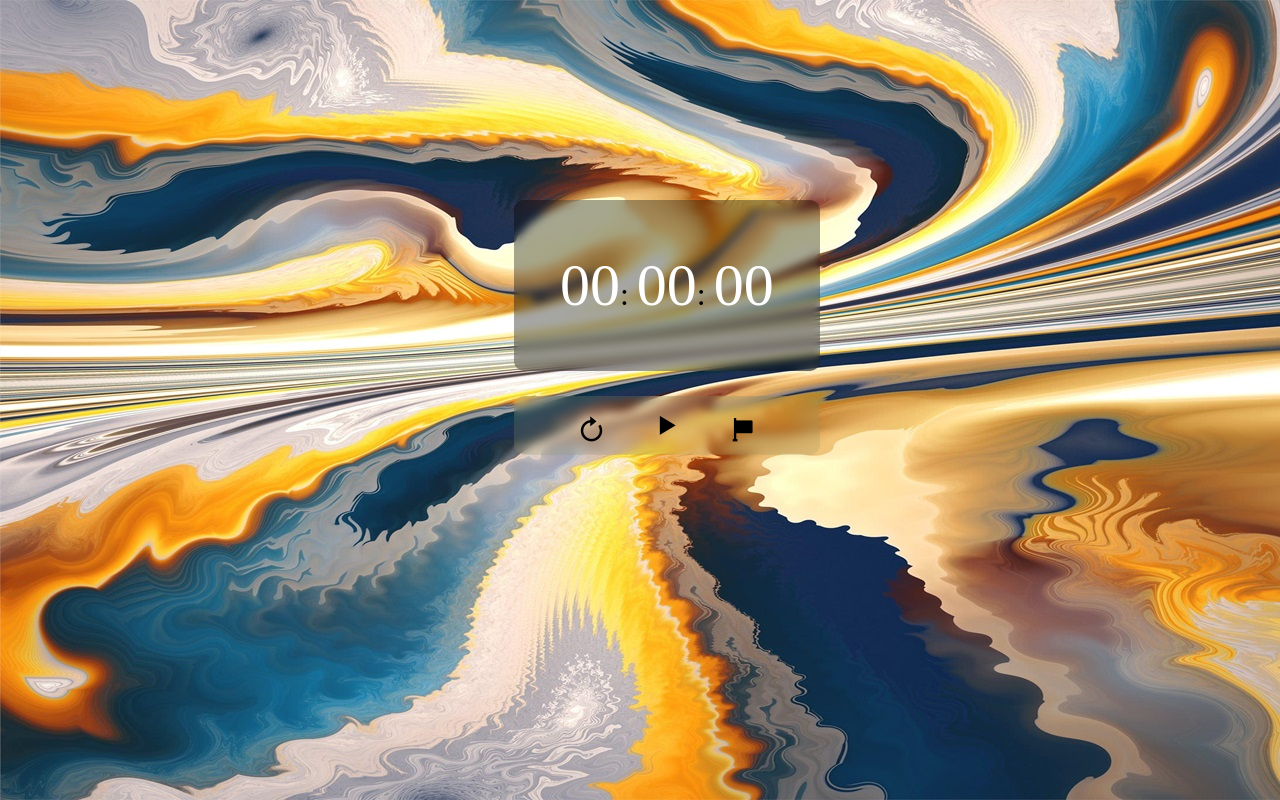
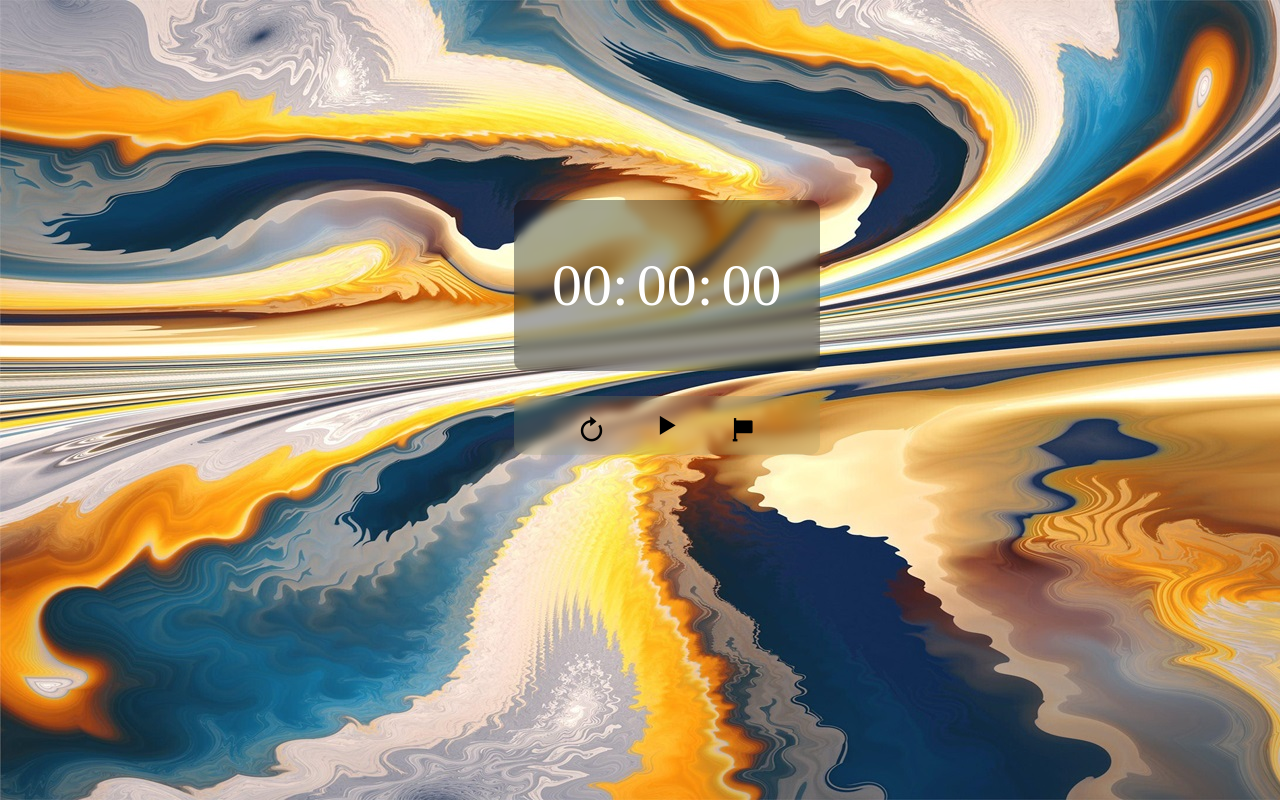
Before and after one commit to Slothisslow/PRODIGY_WD_02, a plain HTML site: page index.html in a window 1280 px wide. Drawn offline with nearby package versions, Linux system fonts and the light colour scheme.

Commit message:
index.html

```diff
--- a/index.html
+++ b/index.html
@@ -8,7 +8,7 @@
 <body>
     <div class="container">
         <p class="time">
-            <span id="minutes">00</span>: <span id="seconds">00</span>: <span id="tens">00</span>
+            <span id="minutes">00</span><span>:</span> <span id="seconds">00</span><span>:</span> <span id="tens">00</span>
         </p>
 
     </div>
```
